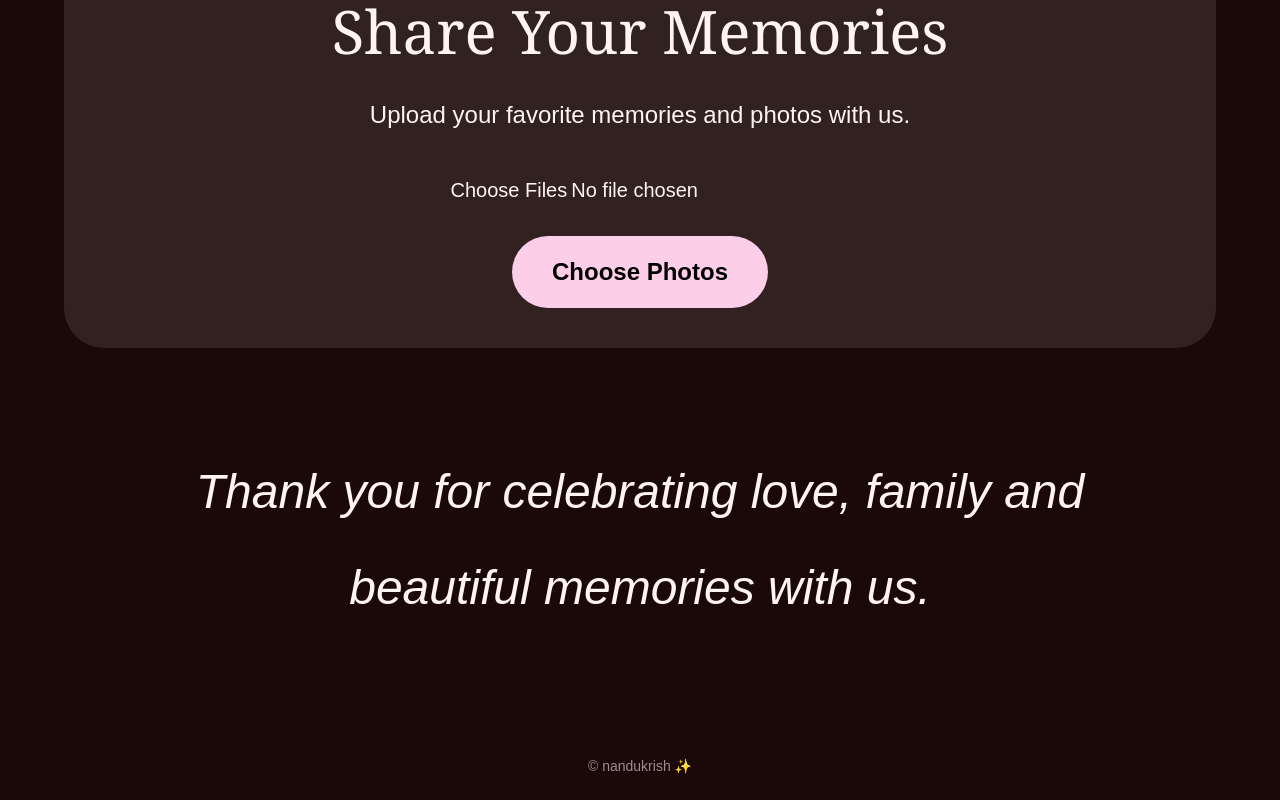
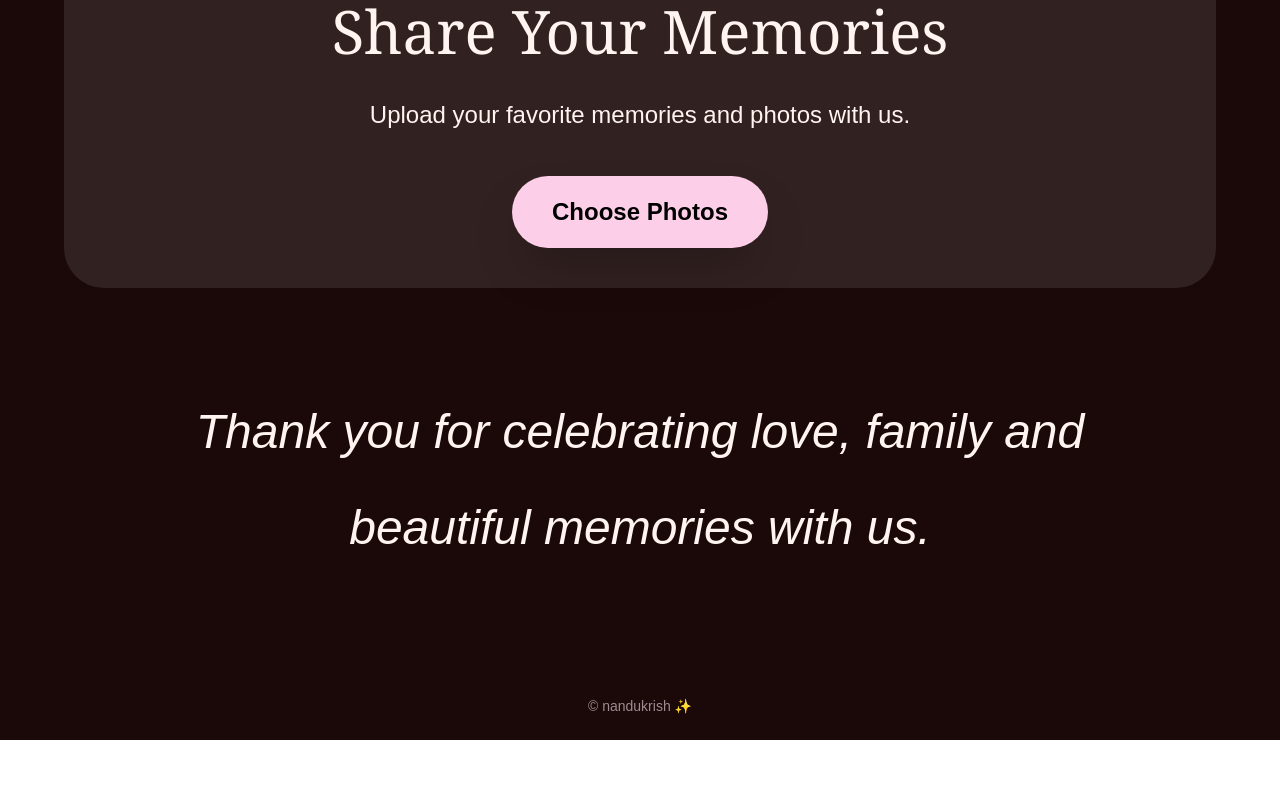
Before and after one commit to Nandinivadla/olisa, a Next.js app: page / in a window 1280 px wide. Shown: the part 3941-4741 px from the top of the page. After the commit the page ends 4681 px from the top, so only its background shows below. Built offline with nearby package versions, Linux system fonts and the light colour scheme.

Commit message:
final wedding website update

```diff
--- a/app/page.tsx
+++ b/app/page.tsx
@@ -308,6 +308,7 @@ export default function Home() {
       </section>
 
       {/* MEMORIES */}
+
 <section className="max-w-6xl mx-auto mt-24 bg-white/10 rounded-[40px] p-10 text-center">
 
   <h2 className="text-5xl md:text-6xl font-serif">
@@ -318,17 +319,20 @@ export default function Home() {
     {t.memoriesText}
   </p>
 
-        <input
-          type="file"
-          multiple
-          className="mt-10 text-xl"
-        />
+  <div className="mt-10">
 
-        <div>
+    <a
+      href="https://uploadcare.com"
+      target="_blank"
+    >
 
-          <button className="mt-8 bg-pink-200 text-black px-10 py-5 rounded-full text-xl md:text-2xl font-bold">
+      <button className="bg-pink-200 hover:bg-pink-300 transition duration-300 text-black px-10 py-5 rounded-full text-xl md:text-2xl font-bold shadow-2xl">
+
         {t.upload}
+
       </button>
+
+    </a>
 
   </div>
 
```
Also changed, not shown: public/photo3.jpeg (renamed from public/photo3.jpeg.jpeg). Lines whose indentation alone changed are shown as unchanged.
